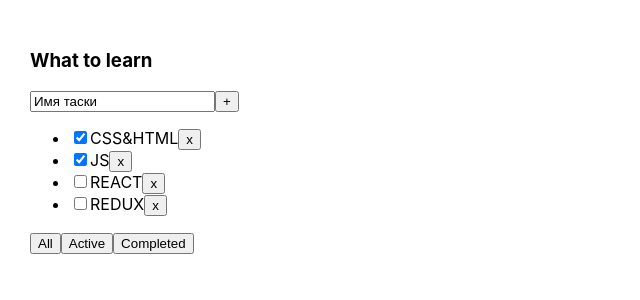
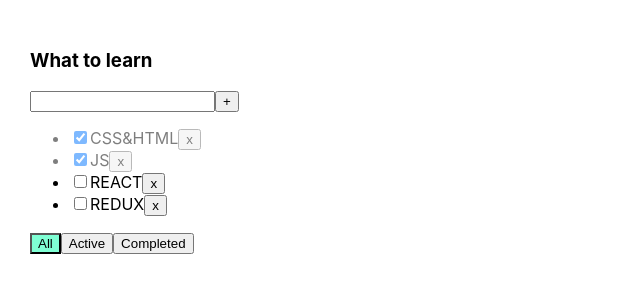
Before and after one commit to YuriyPshenov/todolist-dimych, a React (Create React App) app: page / in a window 1280 px wide. Shown: the top 300 px of the page, without its empty margins (0-640 px from the left). Built offline with nearby package versions, Linux system fonts and the light colour scheme.

Commit message:
todolist-dimych-04

```diff
--- a/src/App.tsx
+++ b/src/App.tsx
@@ -25,6 +25,10 @@
         setFilter(value)
     }
 
+    const changeStatusTask = (idTask: string, isDone: boolean) => {
+        setTasks([...tasks.map(el => el.id === idTask ? {...el, isDone: isDone} : el)])
+    }
+
     let tasksForTodolist = tasks
     if (filter === 'completed') {
         tasksForTodolist = tasks.filter( (t) => t.isDone )
@@ -39,7 +43,7 @@
 
     return (
         <div className='App'>
-            <Todolist title={'What to learn'} tasks={tasksForTodolist} removeTask={removeTask} changeFilter={changeFilter} addTask={addTask}/>
+            <Todolist title={'What to learn'} tasks={tasksForTodolist} removeTask={removeTask} changeFilter={changeFilter} addTask={addTask} changeStatusTask={changeStatusTask} filter={filter}/>
         </div>
     );
 }
--- /dev/null
+++ b/src/Components/Todolist.module.css
@@ -0,0 +1,15 @@
+.error {
+    border: 1px solid red;
+}
+
+.errorMessage {
+    color: red;
+}
+
+.activeFilter {
+    background-color: aquamarine;
+}
+
+.isDone {
+    opacity: 0.5;
+}
--- a/src/Components/Todolist.tsx
+++ b/src/Components/Todolist.tsx
@@ -1,5 +1,6 @@
 import React, {ChangeEvent, KeyboardEvent, useState} from "react";
 import {FilterValuesType} from "../App";
+import s from "./Todolist.module.css";
 
 export type TasksType = {
     id: string
@@ -13,12 +14,15 @@
     removeTask: (idTask: string) => void
     changeFilter: (value: FilterValuesType) => void
     addTask: (inputValue: string) => void
+    changeStatusTask: (idTask: string, isDone: boolean) => void
+    filter: FilterValuesType
 } // описываем какой должен быть объект
 
 export const Todolist = (props: TodolistPropsType) => { // props = {title: {'Wha to learn'}, tasks: [...]}, props - это объект
 
     // Local state
-    const [title, setTitle] = useState('Имя таски')
+    const [title, setTitle] = useState('')
+    const [error, setError] = useState<string | null>(null)
 
     // Function
     const onChangeTitle = (event: ChangeEvent<HTMLInputElement>) => {
@@ -26,45 +30,54 @@
     }
 
     const onKeyDownEnterPress = (event: KeyboardEvent<HTMLInputElement>) => {
+        setError(null)
         if (event.key === 'Enter') {
             props.addTask(title)
+            setTitle('')
         }
     }
 
     const onClickAddTask = () => {
-        if (title === '') {
-            return alert('недоступное имя таски')
+        if (title.trim() === '') {
+            setTitle('')
+            setError('Field is required')
+            return;
         } else {
-            props.addTask(title)
+            props.addTask(title.trim())
             setTitle('')
+            setError(null)
         }
     }
+
     //filter tasks functions
-    const onClickAllFilter = () => {
-        props.changeFilter('all')
-    }
-    const onClickActiveFilter = () => {
-        props.changeFilter('active')
-    }
-    const onClickCompletedFilter = () => {
-        props.changeFilter('completed')
-    }
+    const onClickAllFilter = () => props.changeFilter('all')
+    const onClickActiveFilter = () => props.changeFilter('active')
+    const onClickCompletedFilter = () => props.changeFilter('completed')
 
     //Styles
+    const allFilterButton = props.filter === 'all' ? s.activeFilter : ''
+    const activeFilterButton = props.filter === 'active' ? s.activeFilter : ''
+    const completedFilterButton = props.filter === 'completed' ? s.activeFilter : ''
+    const errorStyle = error ? s.error : ''
 
     return (
         <div>
             <h3>{props.title}</h3>
             <div>
-                <input value={title} onChange={onChangeTitle} onKeyDown={onKeyDownEnterPress}/>
+                <input className={errorStyle} value={title} onChange={onChangeTitle} onKeyDown={onKeyDownEnterPress}/>
                 <button onClick={onClickAddTask}>+</button>
+                {error && <div className={s.errorMessage}>{error}</div>}
             </div>
             <ul>
                 {
                     props.tasks.map((t) => {
+                            //help function
                             const removeTask = () => props.removeTask(t.id)
+                            const taskStatus = (event: ChangeEvent<HTMLInputElement>) => props.changeStatusTask(t.id, event.currentTarget.checked)
+                            const isDoneStyle = t.isDone ? s.isDone : ''
+
                             return (
-                                <li key={t.id}><input type={'checkbox'} checked={t.isDone}/><span>{t.title}</span>
+                                <li key={t.id} className={isDoneStyle}><input type={'checkbox'} checked={t.isDone} onChange={taskStatus}/><span>{t.title}</span>
                                     <button onClick={removeTask}>x</button>
                                 </li>
                             )
@@ -73,9 +86,9 @@
                 }
             </ul>
             <div>
-                <button onClick={onClickAllFilter}>All</button>
-                <button onClick={onClickActiveFilter}>Active</button>
-                <button onClick={onClickCompletedFilter}>Completed</button>
+                <button className={allFilterButton} onClick={onClickAllFilter}>All</button>
+                <button className={activeFilterButton} onClick={onClickActiveFilter}>Active</button>
+                <button className={completedFilterButton} onClick={onClickCompletedFilter}>Completed</button>
             </div>
         </div>
     )
```
